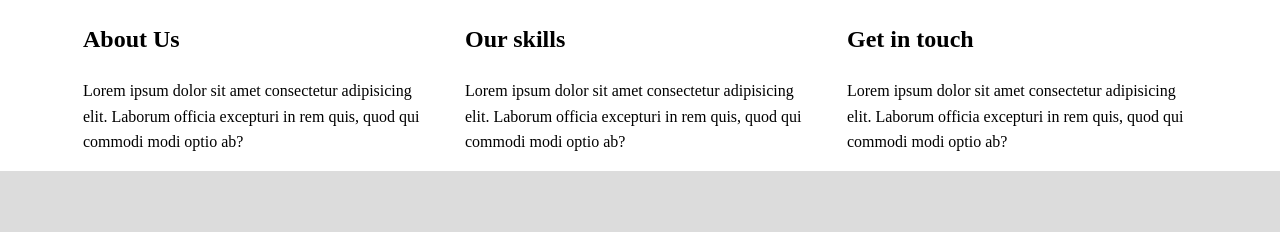
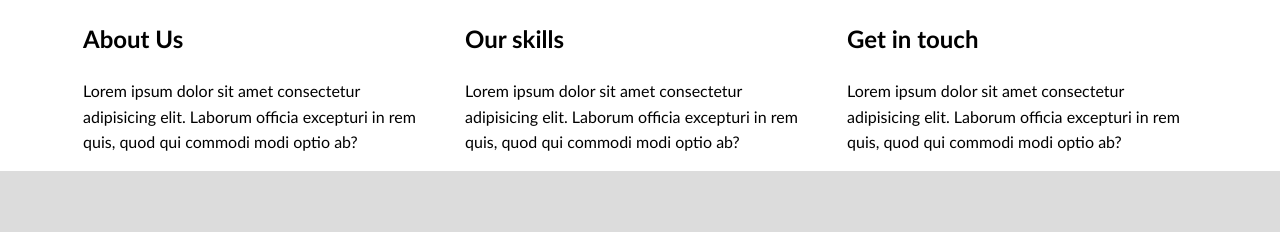
Before and after one commit to ravi-anand04/grid-demo-project, a plain HTML site: page index.html in a window 1280 px wide. Shown: the top 232 px of the page. Drawn offline with Linux system fonts and the light colour scheme.

Commit message:
Fixed grid-column issue

```diff
--- a/index.css
+++ b/index.css
@@ -31,6 +31,8 @@ body {
   font-size: var(--fs-body);
   line-height: 1.6;
   color: var(--clr-secondary);
+  font-family: "Trebuchet MS", "Lucida Sans Unicode", "Lucida Grande",
+    "Lucida Sans", Arial, sans-serif;
 }
 
 .bg-accent {
@@ -111,8 +113,6 @@ body {
   grid-template-areas:
     ". social ."
     ". main .";
-  font-family: "Trebuchet MS", "Lucida Sans Unicode", "Lucida Grande",
-    "Lucida Sans", Arial, sans-serif09;
 }
 
 .footer-main {
@@ -145,14 +145,16 @@ Info
 -------------------
 */
 
-/* .info-col {
+.info-col {
   grid-column: 2/-2;
-} */
-
-.info-col {
-  grid-column: span 1;
 }
 
-.info-col:first-child {
-  grid-column: 2/span 1;
+@media (min-width: 600px) {
+  .info-col {
+    grid-column: span 1;
+  }
+
+  .info-col:first-child {
+    grid-column: 2 / span 1;
+  }
 }
```
